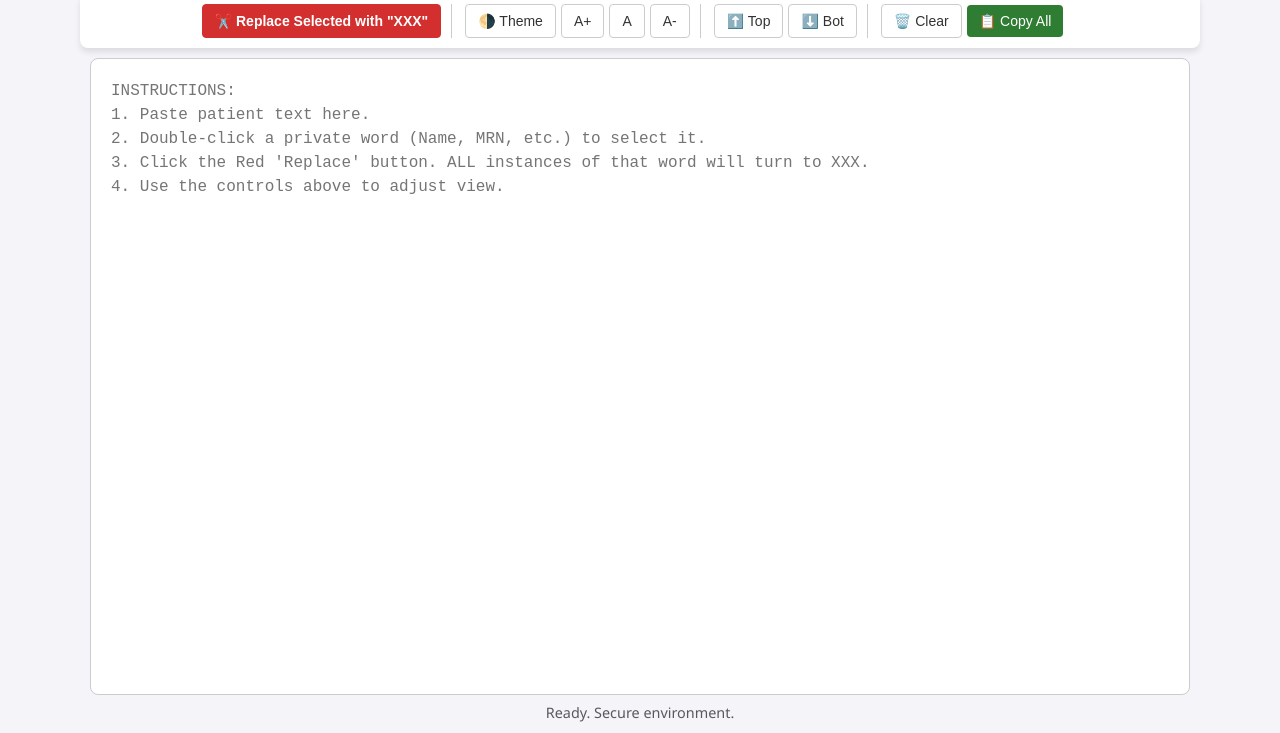
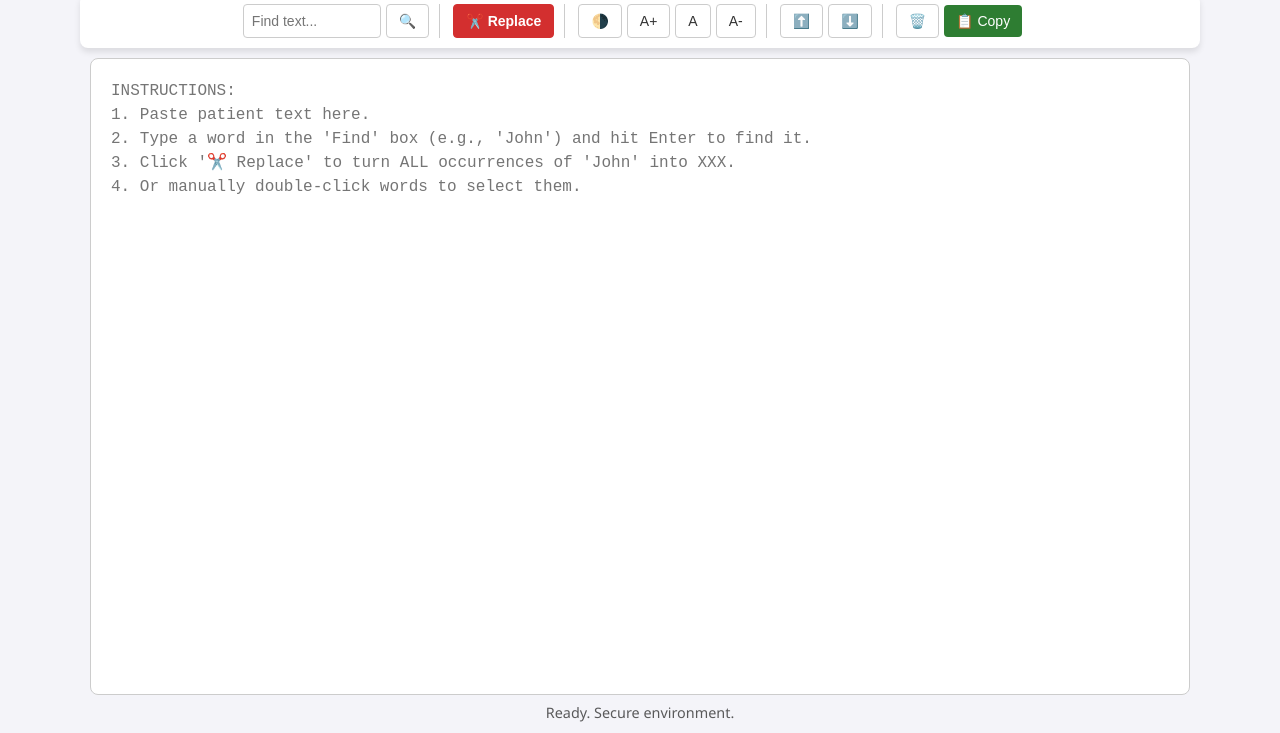
Before and after one commit to exingwjx/Secure-Manual-Redactor, a plain HTML site: page index.html in a window 1280 px wide. Shown: the part 67-800 px from the top of the page. Drawn offline with Linux system fonts and the light colour scheme.

Commit message:
Add files via upload

```diff
--- a/index.html
+++ b/index.html
@@ -3,9 +3,9 @@
 <head>
     <meta charset="UTF-8">
     <meta name="viewport" content="width=device-width, initial-scale=1.0">
-    <title>Secure Redactor Pro V3</title>
+    <title>Secure Redactor Pro V4</title>
     <style>
-        /* CSS Variables for Theming */
+        /* CSS Variables */
         :root {
             --bg-color: #f4f4f9;
             --text-color: #333;
@@ -15,9 +15,11 @@
             --toolbar-bg: #ffffff;
             --primary: #d32f2f; /* Red */
             --accent: #007bff; /* Blue */
+            --input-bg: #fff;
+            --input-text: #333;
         }
 
-        /* Dark Mode Overrides */
+        /* Dark Mode */
         body.dark-mode {
             --bg-color: #121212;
             --text-color: #e0e0e0;
@@ -25,6 +27,8 @@
             --editor-text: #e0e0e0;
             --border-color: #444;
             --toolbar-bg: #2c2c2c;
+            --input-bg: #333;
+            --input-text: #fff;
         }
 
         body {
@@ -39,12 +43,12 @@
             padding: 10px 20px;
             box-sizing: border-box;
             transition: background-color 0.3s, color 0.3s;
-            overflow: hidden; /* Prevent body scroll, handle inside editor */
+            overflow: hidden;
         }
 
         h1 { margin: 10px 0; font-size: 1.4rem; }
 
-        /* Toolbar Styling */
+        /* Toolbar */
         .toolbar {
             display: flex;
             flex-wrap: wrap;
@@ -60,6 +64,7 @@
             width: 100%;
             max-width: 1100px;
             justify-content: center;
+            align-items: center;
             transition: background-color 0.3s;
         }
 
@@ -83,9 +88,26 @@
             background-color: var(--editor-bg);
             color: var(--text-color);
             font-weight: 500;
+            white-space: nowrap;
         }
         button:hover { background-color: rgba(0,0,0,0.1); }
         button:active { transform: translateY(1px); }
+
+        /* Search Input Styling */
+        #findInput {
+            padding: 8px;
+            border: 1px solid var(--border-color);
+            border-radius: 4px;
+            font-size: 14px;
+            width: 120px;
+            background-color: var(--input-bg);
+            color: var(--input-text);
+            transition: width 0.2s;
+        }
+        #findInput:focus {
+            outline: 2px solid var(--accent);
+            width: 150px;
+        }
 
         #btn-redact {
             background-color: var(--primary);
@@ -110,7 +132,7 @@
             display: flex;
             flex-direction: column;
             position: relative;
-            min-height: 0; /* Important for Flexbox scrolling */
+            min-height: 0;
         }
 
         textarea {
@@ -127,7 +149,7 @@
             background-color: var(--editor-bg);
             color: var(--editor-text);
             transition: background-color 0.3s, color 0.3s, font-size 0.2s;
-            overflow-y: auto; /* Force scrollbar here */
+            overflow-y: auto;
         }
         textarea:focus { outline: 2px solid var(--accent); }
 
@@ -148,36 +170,46 @@
     <h1>🛡️ Secure Manual Redactor</h1>
 
     <div class="toolbar">
+        <!-- Group 1: Find -->
         <div class="btn-group">
-            <button id="btn-redact" onclick="redactSelection()" title="Double click a word, then click here">
-                ✂️ Replace Selected with "XXX"
+            <input type="text" id="findInput" placeholder="Find text..." onkeydown="checkEnter(event)">
+            <button onclick="findNext()" title="Find Next Occurrence">🔍</button>
+        </div>
+
+        <!-- Group 2: The Main Action -->
+        <div class="btn-group">
+            <button id="btn-redact" onclick="redactSelection()" title="Replace Selection with XXX">
+                ✂️ Replace
             </button>
         </div>
 
+        <!-- Group 3: View Controls -->
         <div class="btn-group">
-            <button onclick="toggleTheme()" title="Toggle Day/Night Mode">🌗 Theme</button>
+            <button onclick="toggleTheme()" title="Toggle Day/Night Mode">🌗</button>
             <button onclick="changeFontSize(2)" title="Increase Font">A+</button>
             <button onclick="resetFontSize()" title="Default Font">A</button>
             <button onclick="changeFontSize(-2)" title="Decrease Font">A-</button>
         </div>
 
+        <!-- Group 4: Navigation -->
         <div class="btn-group">
-            <button onclick="scrollToTop()" title="Go to Top">⬆️ Top</button>
-            <button onclick="scrollToBottom()" title="Go to Bottom">⬇️ Bot</button>
+            <button onclick="scrollToTop()" title="Go to Top">⬆️</button>
+            <button onclick="scrollToBottom()" title="Go to Bottom">⬇️</button>
         </div>
 
+        <!-- Group 5: File Actions -->
         <div class="btn-group">
-            <button onclick="clearAll()">🗑️ Clear</button>
-            <button id="btn-copy" onclick="copyAll()">📋 Copy All</button>
+            <button onclick="clearAll()">🗑️</button>
+            <button id="btn-copy" onclick="copyAll()">📋 Copy</button>
         </div>
     </div>
 
     <div class="editor-wrapper">
         <textarea id="editor" spellcheck="false" placeholder="INSTRUCTIONS:
 1. Paste patient text here.
-2. Double-click a private word (Name, MRN, etc.) to select it.
-3. Click the Red 'Replace' button. ALL instances of that word will turn to XXX.
-4. Use the controls above to adjust view."></textarea>
+2. Type a word in the 'Find' box (e.g., 'John') and hit Enter to find it.
+3. Click '✂️ Replace' to turn ALL occurrences of 'John' into XXX.
+4. Or manually double-click words to select them."></textarea>
     </div>
 
     <div class="status-bar" id="status">Ready. Secure environment.</div>
@@ -185,8 +217,56 @@
     <script>
         const editor = document.getElementById('editor');
         const status = document.getElementById('status');
+        const findInput = document.getElementById('findInput');
         let currentFontSize = 16;
 
+        // --- Find Logic ---
+        function checkEnter(event) {
+            if (event.key === "Enter") {
+                findNext();
+            }
+        }
+
+        function findNext() {
+            const query = findInput.value;
+            if (!query) {
+                showStatus("⚠️ Type text to find first.", "red");
+                return;
+            }
+
+            const text = editor.value;
+            // Start searching AFTER the current cursor position
+            // This allows us to find the "Next" one
+            const startPos = editor.selectionEnd;
+
+            // Case insensitive search logic
+            const lowerText = text.toLowerCase();
+            const lowerQuery = query.toLowerCase();
+
+            // 1. Search forward from cursor
+            let index = lowerText.indexOf(lowerQuery, startPos);
+
+            // 2. If not found, wrap around to the top
+            if (index === -1) {
+                index = lowerText.indexOf(lowerQuery, 0);
+                if (index !== -1) showStatus("🔄 Wrapped to top.");
+            }
+
+            // 3. Handle Result
+            if (index !== -1) {
+                editor.focus();
+                editor.setSelectionRange(index, index + query.length);
+
+                // If we didn't wrap, show found
+                if (status.innerText !== "🔄 Wrapped to top.") {
+                    showStatus(`🔍 Found: "${query}"`);
+                }
+            } else {
+                showStatus(`❌ "${query}" not found.`, "red");
+            }
+        }
+
+        // --- Redaction Logic ---
         function redactSelection() {
             const start = editor.selectionStart;
             const end = editor.selectionEnd;
@@ -194,7 +274,7 @@
             const selectedText = text.substring(start, end);
 
             if (!selectedText || selectedText.trim() === "") {
-                showStatus("⚠️ No text selected. Double-click a word first.", "red");
+                showStatus("⚠️ No text selected. Find or Highlight word first.", "red");
                 return;
             }
 
@@ -207,18 +287,21 @@
             const newText = text.replace(regex, 'XXX');
             editor.value = newText;
 
+            // Restore cursor roughly where it was
             editor.selectionStart = start;
             editor.selectionEnd = start + 3;
 
             showStatus(`✅ Replaced ${count} instance(s) of "${selectedText}" with "XXX".`, "green");
         }
 
+        // --- Theme Logic ---
         function toggleTheme() {
             document.body.classList.toggle('dark-mode');
             const isDark = document.body.classList.contains('dark-mode');
             showStatus(isDark ? "Switched to Night Mode 🌙" : "Switched to Day Mode ☀️");
         }
 
+        // --- Font Logic ---
         function changeFontSize(delta) {
             currentFontSize += delta;
             if (currentFontSize < 10) currentFontSize = 10;
@@ -236,30 +319,27 @@
             showStatus(`Font size: ${currentFontSize}px`);
         }
 
-        // --- FIXED SCROLL LOGIC ---
+        // --- Scroll Logic ---
         function scrollToTop() {
-            // 1. Move the visual scroll to top
             editor.scrollTop = 0;
-            // 2. Move the actual cursor to 0,0 (start)
-            // This prevents the browser from jumping back down when we focus
             editor.setSelectionRange(0, 0);
             editor.focus();
             showStatus("Scrolled to Top ⬆️");
         }
 
         function scrollToBottom() {
-            // 1. Move visual scroll to bottom
             editor.scrollTop = editor.scrollHeight;
-            // 2. Move actual cursor to the very end of text
             const len = editor.value.length;
             editor.setSelectionRange(len, len);
             editor.focus();
             showStatus("Scrolled to Bottom ⬇️");
         }
 
+        // --- File Actions ---
         function clearAll() {
             if (confirm("Are you sure you want to clear all text?")) {
                 editor.value = "";
+                findInput.value = "";
                 showStatus("Text cleared.");
                 editor.focus();
             }
```
